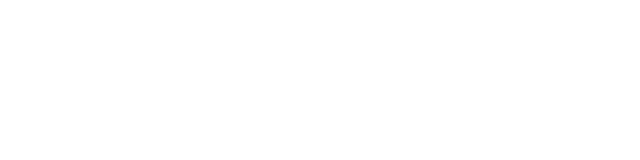
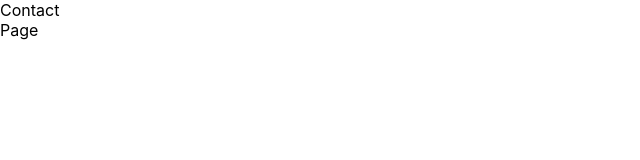
Before and after one commit to cortezdev99/cortez-portfolio, a React (Create React App) app: page /contact-us in a window 1280 px wide. Shown: the top 160 px of the page, without its empty margins (0-640 px from the left). Built offline with nearby package versions, Linux system fonts and the light colour scheme.

Commit message:
setup basic components and routes

```diff
--- a/package.json
+++ b/package.json
@@ -9,6 +9,7 @@
     "node-sass": "^7.0.3",
     "react": "^18.2.0",
     "react-dom": "^18.2.0",
+    "react-router-dom": "^6.22.1",
     "react-scripts": "5.0.1",
     "web-vitals": "^2.1.4"
   },
--- /dev/null
+++ b/src/components/about/About.jsx
@@ -0,0 +1,12 @@
+import React from 'react';
+
+const About = () => {
+  return (
+    <div>
+      <div>About</div>
+      <div>page</div>
+    </div>
+  )
+}
+
+export default About;
--- /dev/null
+++ b/src/components/contact/Contact.jsx
@@ -0,0 +1,12 @@
+import React from 'react'
+
+const Contact = () => {
+  return (
+    <div>
+      <div>Contact</div>
+      <div>Page</div>
+    </div>
+  )
+}
+
+export default Contact;
--- /dev/null
+++ b/src/components/home/Home.jsx
@@ -0,0 +1,12 @@
+import React from 'react';
+
+const Home = () => {
+  return (
+    <div>
+      <div>Home</div>
+      <div>Page</div>
+    </div>
+  )
+}
+
+export default Home;
--- /dev/null
+++ b/src/components/services/Services.jsx
@@ -0,0 +1,12 @@
+import React from 'react';
+
+const Services = () => {
+  return (
+    <div>
+      <div>Services</div>
+      <div>Page</div>
+    </div>
+  )
+}
+
+export default Services;
--- a/src/master/App.js
+++ b/src/master/App.js
@@ -1,5 +1,23 @@
+import { BrowserRouter, Routes, Route } from "react-router-dom";
+import Home from "../components/home/Home";
+
+import About from "../components/about/About";
+import Services from "../components/services/Services";
+import Contact from "../components/contact/Contact";
+
 const App = () => {
-  return <div className="App"></div>;
+  return (
+    <div className="App">
+      <BrowserRouter>
+        <Routes>
+          <Route exact path="/" element={<Home />} />
+          <Route exact path="/about-us" element={<About />} />
+          <Route exact path="/services" element={<Services />} />
+          <Route exact path="/contact-us" element={<Contact />} />
+        </Routes>
+      </BrowserRouter>
+    </div>
+  );
 };
 
 export default App;
```
Also changed, not shown: src/components/nav/NavDesktopSideNav.jsx (added, +16 -0 lines), src/components/nav/NavMobileSideNav.jsx (added, +12 -0 lines), src/components/nav/NavTopBar.jsx (added, +12 -0 lines), 1 other file (tests, documents, lock files or other folders).
